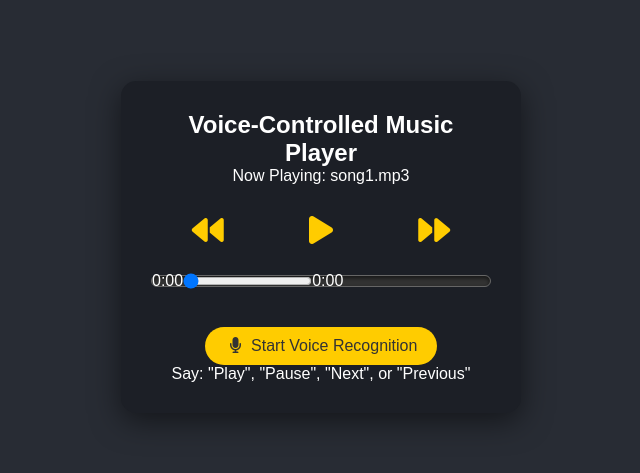
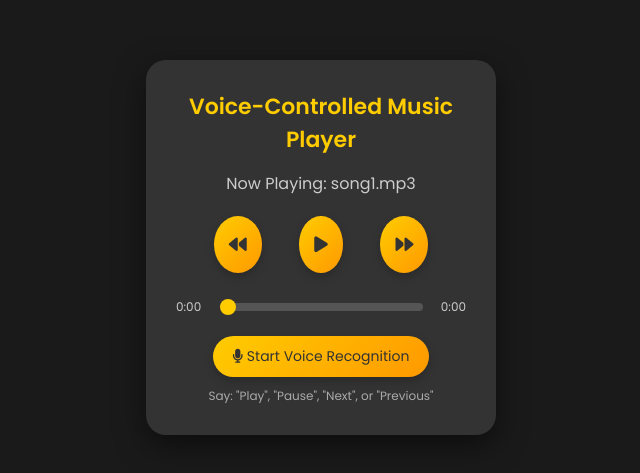
Before and after one commit to prathameshvattamwar/musicplayer, a plain HTML site: page index.html in a window 1280 px wide. Shown: the part 153-626 px from the top of the page, without its empty margins (319-959 px from the left). Drawn offline with Linux system fonts and the light colour scheme.

Commit message:
Update style.css

```diff
--- a/style.css
+++ b/style.css
@@ -1,188 +1,134 @@
+/* Global reset and Poppins font applied to everything */
 * {
     margin: 0;
     padding: 0;
     box-sizing: border-box;
+    font-family: 'Poppins', sans-serif;
 }
 
+/* Body Styles */
 body {
-    font-family: 'Arial', sans-serif;
-    background-color: #282c34;
+    background-color: #1a1a1a;
+    color: #fff;
     display: flex;
     justify-content: center;
     align-items: center;
     height: 100vh;
-    color: white;
+    margin: 0;
 }
 
-.container {
-    display: flex;
-    justify-content: center;
-    align-items: center;
-    width: 100%;
-    height: 100%;
+/* Music Player Styles */
+.music-player {
+    background-color: #333;
+    padding: 30px;
+    border-radius: 20px;
+    text-align: center;
+    width: 350px;
+    box-shadow: 0 10px 30px rgba(0, 0, 0, 0.5);
+    transition: transform 0.3s ease;
 }
 
-.music-player {
-    background-color: #1c1f26;
-    padding: 30px;
-    border-radius: 15px;
-    box-shadow: 0 8px 30px rgba(0, 0, 0, 0.5);
-    width: 100%;
-    max-width: 400px;
-    text-align: center;
-    margin: 0 10px;
-}
-
-h1 {
-    font-size: 1.8rem;
-    margin-bottom: 20px;
+h2 {
+    font-size: 22px;
+    margin-bottom: 15px;
+    font-weight: 600;
     color: #ffcc00;
 }
 
-.track-info {
-    font-size: 1.2rem;
-    margin-bottom: 10px;
-}
-
-.player-controls {
-    display: flex;
-    flex-direction: column;
-    align-items: center;
+#now-playing {
+    font-size: 16px;
+    margin-bottom: 20px;
+    color: #ccc;
 }
 
 .controls {
     display: flex;
-    justify-content: space-around;
-    width: 100%;
-    margin: 20px 0;
+    justify-content: space-evenly;
+    margin-bottom: 25px;
 }
 
 .control-btn {
-    background: none;
+    background: linear-gradient(135deg, #ffcc00, #ff9900);
     border: none;
+    padding: 15px;
+    border-radius: 50%;
+    font-size: 18px;
+    color: #333;
     cursor: pointer;
-    font-size: 2rem;
-    color: #ffcc00;
-    width: 50px;
-    height: 50px;
-    display: flex;
-    justify-content: center;
-    align-items: center;
+    box-shadow: 0 4px 10px rgba(0, 0, 0, 0.2);
+    transition: all 0.3s ease;
 }
 
-/* Progress Bar Container */
-.progress-container {
-    width: 100%;
-    margin: 20px 0;
-    height: 12px; /* Consistent height for the progress bar */
-    position: relative;
-    border-radius: 10px;
-    background: #333;
-    box-shadow: inset 0 2px 4px rgba(0, 0, 0, 0.6);
-    border: 1px solid #666;
-    display: flex;
-    align-items: center; /* Ensures the thumb is vertically centered */
+.control-btn:hover {
+    transform: scale(1.1);
 }
 
-/* Progress Bar (Metallic Style) */
-#progress-bar {
-    -webkit-appearance: none;
-    appearance: none;
-    width: 100%;
-    height: 100%; /* Ensure it takes the full height of the container */
-    background: linear-gradient(
-        90deg,
-        rgba(192, 192, 192, 1) 0%,
-        rgba(255, 255, 255, 1) 50%,
-        rgba(192, 192, 192, 1) 100%
-    );
-    border-radius: 10px;
-    border: none;
-    box-shadow: inset 0 2px 4px rgba(0, 0, 0, 0.5);
+/* Progress Container */
+.progress-container {
+    display: flex;
+    align-items: center;
+    justify-content: space-between;
+    margin-bottom: 20px;
 }
 
-/* Custom Thumb/Handle for Progress Bar */
-#progress-bar::-webkit-slider-thumb {
-    -webkit-appearance: none;
+#progress {
+    width: 70%;
     appearance: none;
-    width: 20px;
-    height: 20px;
-    border-radius: 50%;
-    background: radial-gradient(circle, #fff, #999);
-    border: 2px solid #666;
-    box-shadow: 0 2px 6px rgba(0, 0, 0, 0.6);
+    height: 8px;
+    background: #555;
+    border-radius: 5px;
     cursor: pointer;
-    transition: transform 0.2s ease-in-out;
-    margin-top: -4px; /* Adjust this value to vertically center the thumb */
+    outline: none;
 }
 
-#progress-bar::-moz-range-thumb {
-    width: 20px;
-    height: 20px;
+#progress::-webkit-slider-thumb {
+    appearance: none;
+    width: 16px;
+    height: 16px;
     border-radius: 50%;
-    background: radial-gradient(circle, #fff, #999);
-    border: 2px solid #666;
-    box-shadow: 0 2px 6px rgba(0, 0, 0, 0.6);
-    cursor: pointer;
-    transition: transform 0.2s ease-in-out;
-    margin-top: -4px; /* Adjust this value to vertically center the thumb */
+    background: #ffcc00;
 }
 
-/* Add hover effect to thumb */
-#progress-bar::-webkit-slider-thumb:hover,
-#progress-bar::-moz-range-thumb:hover {
-    transform: scale(1.1); /* Slightly enlarge the thumb on hover */
+#current-time, #total-time {
+    font-size: 12px;
+    color: #ccc;
 }
 
-/* Custom Track Background for Progress Bar (filled part) */
-#progress-bar::-webkit-slider-runnable-track {
-    width: 100%;
-    height: 100%;
-    background: linear-gradient(
-        90deg,
-        rgba(192, 192, 192, 1) 0%,
-        rgba(255, 255, 255, 1) 50%,
-        rgba(192, 192, 192, 1) 100%
-    );
-    border-radius: 10px;
+/* Mic Button and Animation */
+.voice-btn {
+    background: linear-gradient(135deg, #ffcc00, #ff9900);
     border: none;
-}
-
-#progress-bar::-moz-range-track {
-    width: 100%;
-    height: 100%;
-    background: linear-gradient(
-        90deg,
-        rgba(192, 192, 192, 1) 0%,
-        rgba(255, 255, 255, 1) 50%,
-        rgba(192, 192, 192, 1) 100%
-    );
-    border-radius: 10px;
-    border: none;
-}
-
-.voice-btn {
-    background-color: #ffcc00;
+    padding: 10px 20px;
+    font-size: 14px;
+    border-radius: 30px;
+    cursor: pointer;
     color: #333;
-    padding: 10px 20px;
-    border: none;
-    border-radius: 25px;
-    font-size: 1rem;
-    cursor: pointer;
-    margin-top: 20px;
-    transition: background-color 0.3s ease;
+    box-shadow: 0 4px 10px rgba(0, 0, 0, 0.2);
+    transition: all 0.3s ease;
 }
 
 .voice-btn:hover {
-    background-color: #e6b800;
+    transform: translateY(-5px);
 }
 
-#voice-status {
+.mic-animation {
     margin-top: 10px;
-    font-size: 0.9rem;
-    color: #888;
+    color: #ffcc00;
+    font-size: 16px;
+    font-weight: 500;
+    display: none;
 }
 
-.fas {
-    margin: 0 5px;
+/* Voice Commands Info */
+.voice-commands {
+    font-size: 12px;
+    margin-top: 10px;
+    color: #aaa;
 }
+
+/* Responsive Design */
+@media (max-width: 600px) {
+    .music-player {
+        width: 95%;
+    }
+}
```
